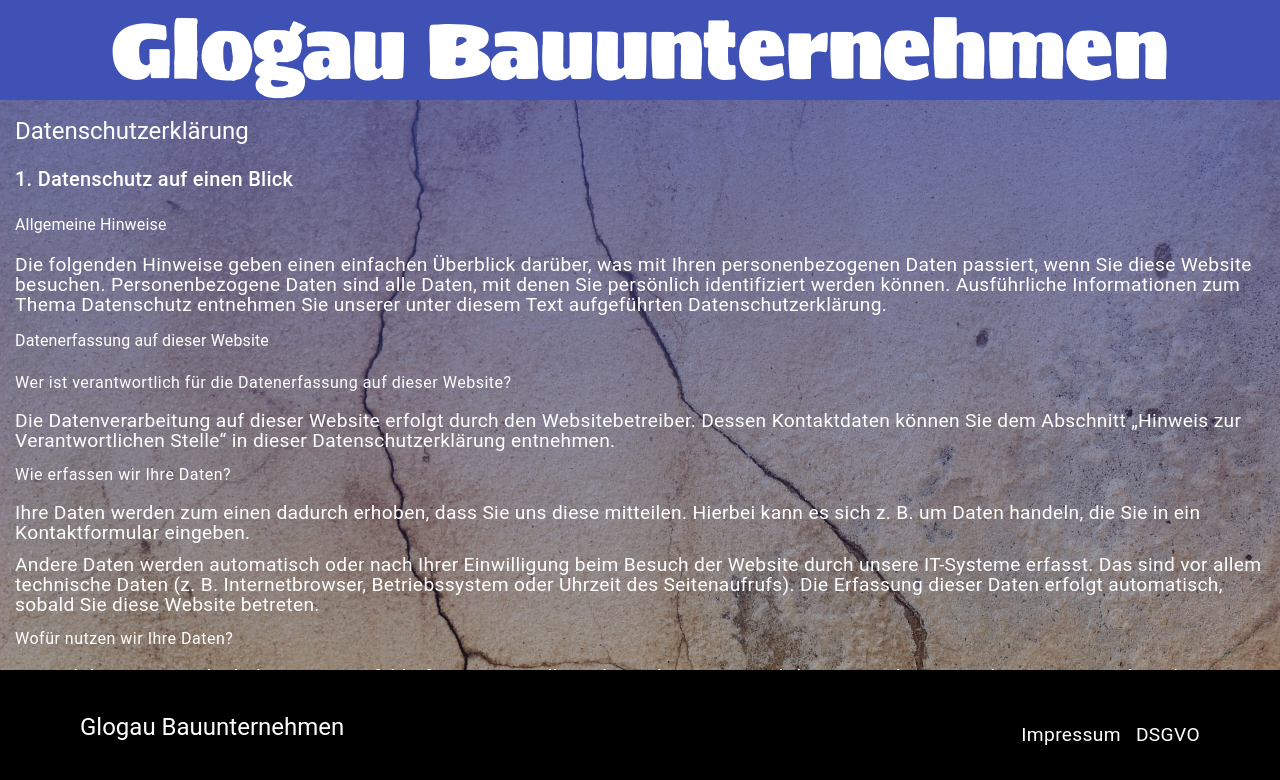
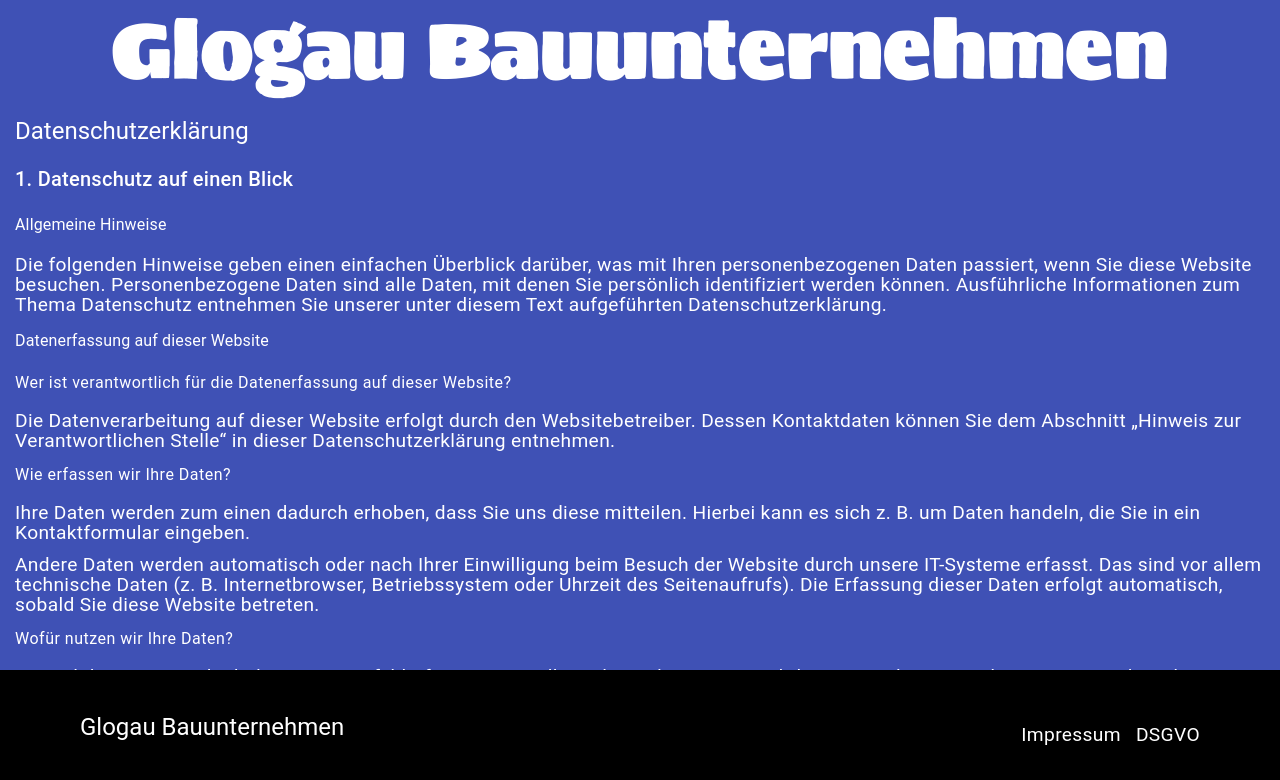
Before and after one commit to KayBeckmann/glogau, an Angular app: page /dsgvo in a window 1280 px wide. Shown: the top 780 px of the page. Built offline with nearby package versions, Linux system fonts and the light colour scheme.

Commit message:
change style

```diff
--- a/src/app/dsgvo/dsgvo.component.scss
+++ b/src/app/dsgvo/dsgvo.component.scss
@@ -3,13 +3,6 @@
   width: auto;
   height: calc(100dvh - var(--menu-height) - var(--footer-height));
   overflow-y: auto;
-  background-image: linear-gradient(
-      rgba(63, 81, 181, 0.6),
-      rgba(63, 81, 181, 0.05)
-    ),
-    url("/assets/img/wall2.jpg");
-  background-repeat: no-repeat;
-  background-size: cover;
   color: white;
 
   a {
--- a/src/app/impressum/impressum.component.scss
+++ b/src/app/impressum/impressum.component.scss
@@ -3,13 +3,6 @@
   width: auto;
   height: calc(100dvh - var(--menu-height) - var(--footer-height));
   overflow-y: auto;
-  background-image: linear-gradient(
-      rgba(63, 81, 181, 0.6),
-      rgba(63, 81, 181, 0.05)
-    ),
-    url("/assets/img/wall2.jpg");
-  background-repeat: no-repeat;
-  background-size: cover;
   color: white;
 
   a {
```
